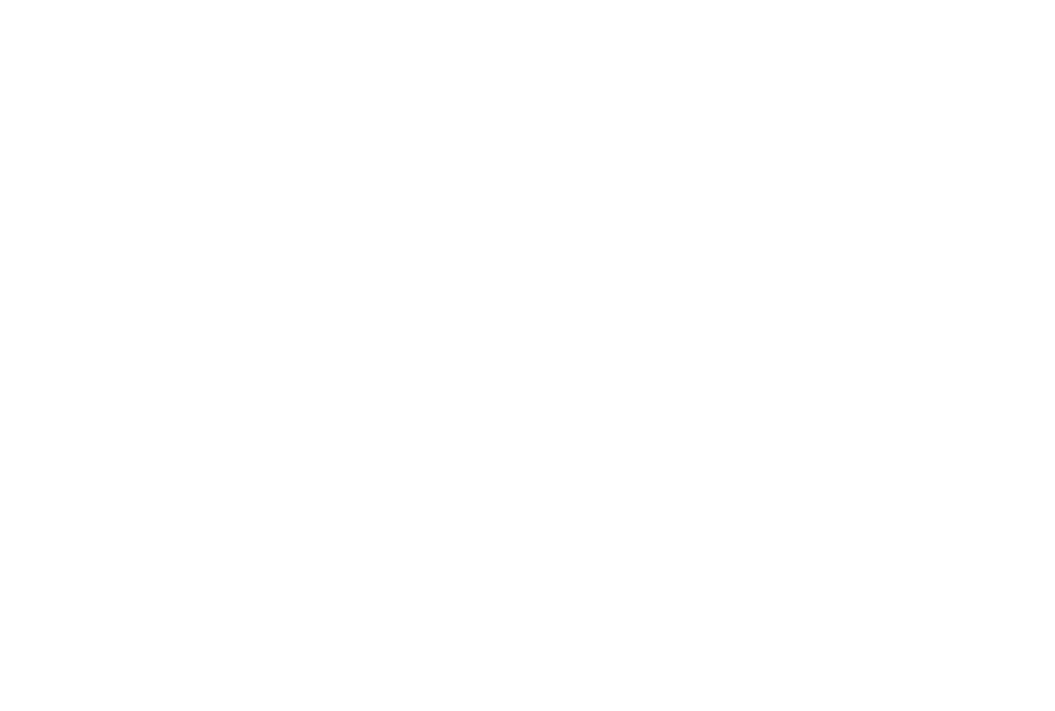
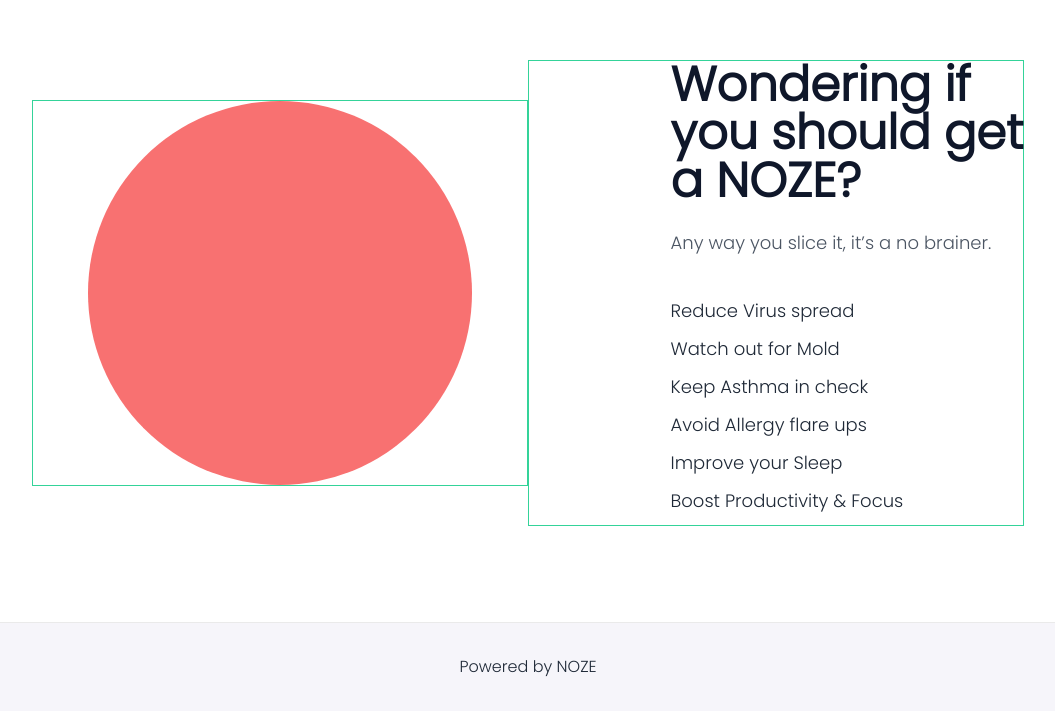
Before and after one commit to Avi-s-Work/noze, a Next.js app: page / in a window 1280 px wide. Shown: the part 2322-3033 px from the top of the page, without its empty margins (112-1167 px from the left). Before the commit the page ends 2286 px from the top, so only its background shows below. Built offline with nearby package versions, Linux system fonts and the light colour scheme.

Commit message:
working_on_list

```diff
--- a/components/Layout.js
+++ b/components/Layout.js
@@ -4,6 +4,7 @@
 import Conquer from "../components/conquer";
 import Break from "../components/break";
 import Important from "../components/important";
+import Wondering from "../components/wondering";
 export default function Layout({ children }) {
   return (
     <>
@@ -13,6 +14,7 @@
       <Conquer />
       <Break />
       <Important />
+      <Wondering />
       <main>{children}</main>
     </>
   );
--- a/components/important.js
+++ b/components/important.js
@@ -1,7 +1,7 @@
 export default function Important() {
   return (
     <>
-      <div className="flex-col justify-center py-24">
+      <div className="flex-col justify-center py-24 w-full">
         <div className="px-52 pb-16">
           <h1 className="text-center pb-12 text-5xl text-slate-900 font-bold">
             What’s more important, form or function?
--- /dev/null
+++ b/components/wondering.js
@@ -0,0 +1,46 @@
+import Image from "next/image";
+export default function Wondering() {
+  return (
+    <>
+      <div
+        className="max-w-screen-xl py-24 px-36 grid
+    grid-cols-1
+    md:grid-cols-1
+    xl:grid-cols-2
+    lg:grid-cols-2
+    items-center
+    mx-auto"
+      >
+        {/* Image Masking */}
+        <div className="flex items-center justify-center border border-emerald-400">
+          <div className="bg-red-400 h-96 w-96 rounded-full">
+            <Image
+              src="/../public/images/wondering.png"
+              alt="Noze"
+              layout="fill"
+            />
+          </div>
+        </div>
+        {/* Text Detail  */}
+        <div className=" flex justify-end border border-emerald-400">
+          <div>
+            <h1 className="pb-6 text-5xl text-slate-900 font-bold text-center sm:text-left">
+              Wondering if <br /> you should get <br /> a NOZE?
+            </h1>
+            <p className="text-lg text-gray-600 text-center sm:text-left">
+              Any way you slice it, it’s a no brainer.
+            </p>
+            <ol className="pt-10 wondering-list text-lg">
+              <li>Reduce Virus spread</li>
+              <li>Watch out for Mold</li>
+              <li>Keep Asthma in check</li>
+              <li>Avoid Allergy flare ups</li>
+              <li>Improve your Sleep</li>
+              <li>Boost Productivity & Focus</li>
+            </ol>
+          </div>
+        </div>
+      </div>
+    </>
+  );
+}
--- a/pages/index.js
+++ b/pages/index.js
@@ -14,19 +14,15 @@
         />
       </Head>
 
-      {/*
       <footer className={styles.footer}>
         <a
           href="https://vercel.com?utm_source=create-next-app&utm_medium=default-template&utm_campaign=create-next-app"
           target="_blank"
           rel="noopener noreferrer"
         >
-          Powered by{" "}
-          <span className={styles.logo}>
-            <Image src="/vercel.svg" alt="Vercel Logo" width={72} height={16} />
-          </span>
+          Powered by NOZE
         </a>
-      </footer> */}
+      </footer>
     </div>
   );
 }
--- a/styles/Home.module.css
+++ b/styles/Home.module.css
@@ -1,3 +1,19 @@
+.footer {
+  display: flex;
+  flex: 1;
+  padding: 2rem 0;
+  border-top: 1px solid #eaeaea;
+  background-color: #f6f5fa;
+  justify-content: center;
+  align-items: center;
+}
+
+.footer a {
+  display: flex;
+  justify-content: center;
+  align-items: center;
+  flex-grow: 1;
+}
 /* .container {
   padding: 0 2rem;
 }
@@ -10,22 +26,6 @@
   flex-direction: column;
   justify-content: center;
   align-items: center;
-}
-
-.footer {
-  display: flex;
-  flex: 1;
-  padding: 2rem 0;
-  border-top: 1px solid #eaeaea;
-  justify-content: center;
-  align-items: center;
-}
-
-.footer a {
-  display: flex;
-  justify-content: center;
-  align-items: center;
-  flex-grow: 1;
 }
 
 .title a {
--- a/styles/globals.css
+++ b/styles/globals.css
@@ -17,3 +17,7 @@
 * {
   box-sizing: border-box;
 }
+
+.wondering-list li {
+  padding-bottom: 10px;
+}
```
Also changed, not shown: public/images/wondering.png (added).
